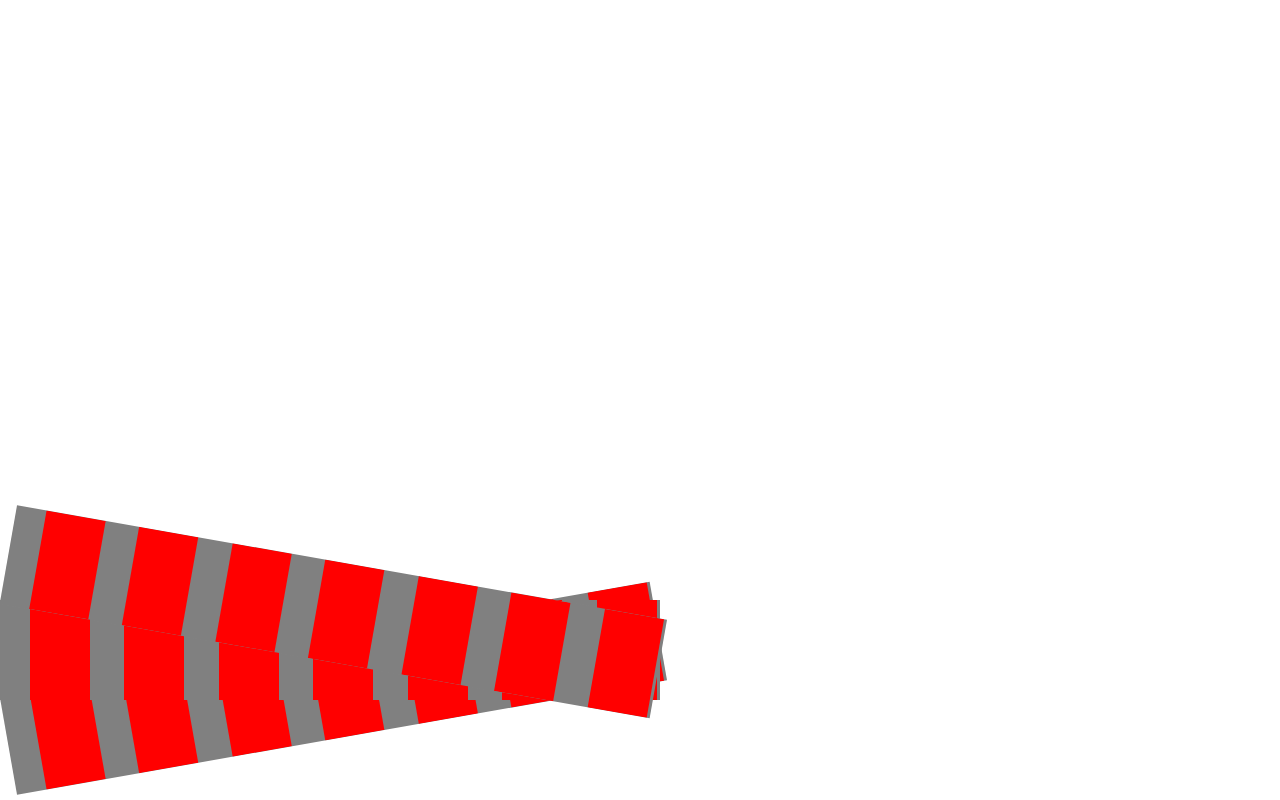
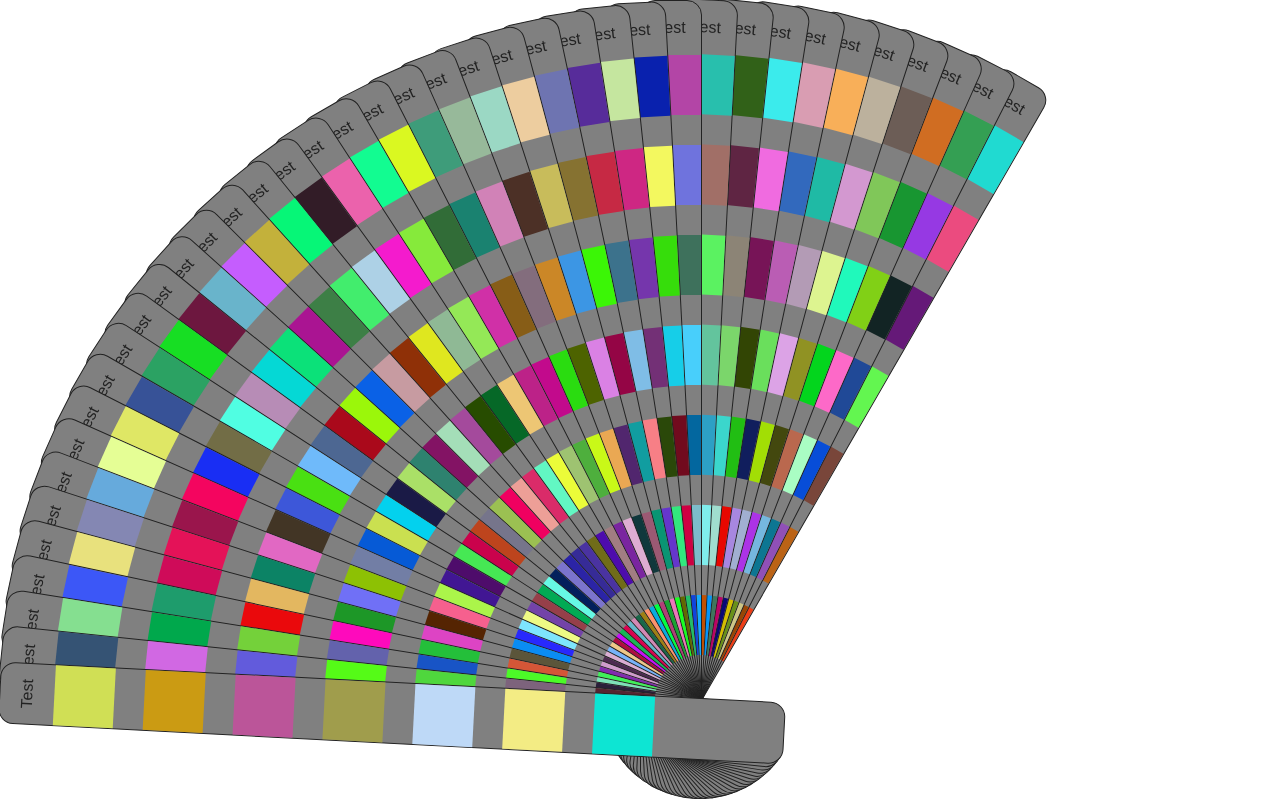
Before and after one commit to bagf/html5-paintselector, a plain HTML site: page index.html in a window 1280 px wide. Drawn offline with nearby package versions, Linux system fonts and the light colour scheme.

Commit message:
Looking better

```diff
--- a/index.html
+++ b/index.html
@@ -19,42 +19,67 @@
 			position: absolute;
 			bottom: 0;
 			left: 0;
+			width: 100%;
+			height: 100%;
+			text-align: center;
+			overflow: hidden;
 		}
 		.color-list {
-			float: left;
-			margin-bottom: 200px;
+			position: absolute;
+			left: 50%;
+			height: 800px;
 		}
 		.color-list .color-wrapper {
+			height: 1400px;
+			width: 120px;
 			position: absolute;
-			height: 100px;
-			width: 1100px;
 		}
 		.color-list .color-wrapper .color-bar {
 			background-color: gray;
-			width: 60%;
-			height: 100px;
-			overflow: hidden;
-			white-space: nowrap;
-			border
+			height: 56%;
+			width: 60px;
+			border: 1px solid;
+			border-radius: 15px;
+		}
+		.color-list .color-wrapper .color-bar p {
+			text-align: center;
 		}
 		.color-list .color-wrapper .color-bar .color {
-			display: inline-block;
-			height: 100px;
+			height: 60px;
 			width: 60px;
-			margin-left: 30px;
-			background-color: red;
+			margin-bottom: 30px;
 		}
-		//.color-list .color-wrapper .color-bar .color{
-		//	transition: transform 1s linear;
-		//}
-		.color-list .color-wrapper:nth-of-type(1){
-			transform: rotate(-10deg);
+
+		.color-list .color-wrapper:nth-of-type(1) {
+			transform: rotate(100deg);
 		}
-		.color-list .color-wrapper:nth-of-type(2){
-			transform: rotate(0deg);
+
+		.color-list .color-wrapper:nth-of-type(2) {
+			transform: rotate(95deg);
 		}
-		.color-list .color-wrapper:nth-of-type(3){
-			transform: rotate(10deg);
+
+		.color-list .color-wrapper:nth-of-type(3) {
+			transform: rotate(90deg);
+		}
+
+		.color-list .color-wrapper:nth-of-type(4) {
+			transform: rotate(85deg);
+		}
+
+		.color-list .color-wrapper:nth-of-type(5) {
+			transform: rotate(80deg);
+		}
+
+		.color-list .color-wrapper:nth-of-type(6) {
+			transform: rotate(75deg);
+		}
+
+		.color-list .color-wrapper:nth-of-type(7) {
+			transform: rotate(70deg);
+		}
+
+		.color-list .color-wrapper:nth-of-type(8) {
+			transform: rotate(65deg);
 		}
 		</style>
 
@@ -68,42 +93,8 @@
 		<div class="container">
 			<div class="color-list">
 				<div class="color-wrapper">
-					<div class="color-bar">
-						<div class="color"></div>
-						<div class="color"></div>
-						<div class="color"></div>
-						<div class="color"></div>
-						<div class="color"></div>
-						<div class="color"></div>
-						<div class="color"></div>
-						<div class="color"></div>
-					</div>
+
 				</div>
-				<div class="color-wrapper">
-					<div class="color-bar">
-						<div class="color"></div>
-						<div class="color"></div>
-						<div class="color"></div>
-						<div class="color"></div>
-						<div class="color"></div>
-						<div class="color"></div>
-						<div class="color"></div>
-						<div class="color"></div>
-					</div>
-				</div>
-				<div class="color-wrapper">
-					<div class="color-bar">
-						<div class="color"></div>
-						<div class="color"></div>
-						<div class="color"></div>
-						<div class="color"></div>
-						<div class="color"></div>
-						<div class="color"></div>
-						<div class="color"></div>
-						<div class="color"></div>
-					</div>
-				</div>
-
 			</div>
 		</div>
 
@@ -111,6 +102,25 @@
         <script>window.jQuery || document.write('<script src="js/vendor/jquery-1.12.0.min.js"><\/script>')</script>
         <script src="js/plugins.js"></script>
         <script src="js/main.js"></script>
+		<script>
+		$(document).ready(function () {
+			var random = function () {
+				return Math.floor(Math.random() * 255);
+			};
+			for (var i = 0; i < 40; i++) {
+				var $bar = $('<div class="color-bar"><p>Test</p></div>');
+				for (var j = 0; j < 7; j++) {
+					var $color = $('<div class="color"></div>');
+					$color.css("background-color", "rgb("+random()+","+random()+","+random()+")");
+					$bar.append($color);
+				}
+
+				var deg = (30-(i * 3.0));
+
+				$('.color-list').append($('<div class="color-wrapper"></div>').css('transform', 'rotate('+deg+'deg)').append($bar));
+			}
+		});
+		</script>
 
         <!-- Google Analytics: change UA-XXXXX-X to be your site's ID. -->
         <script>
```
